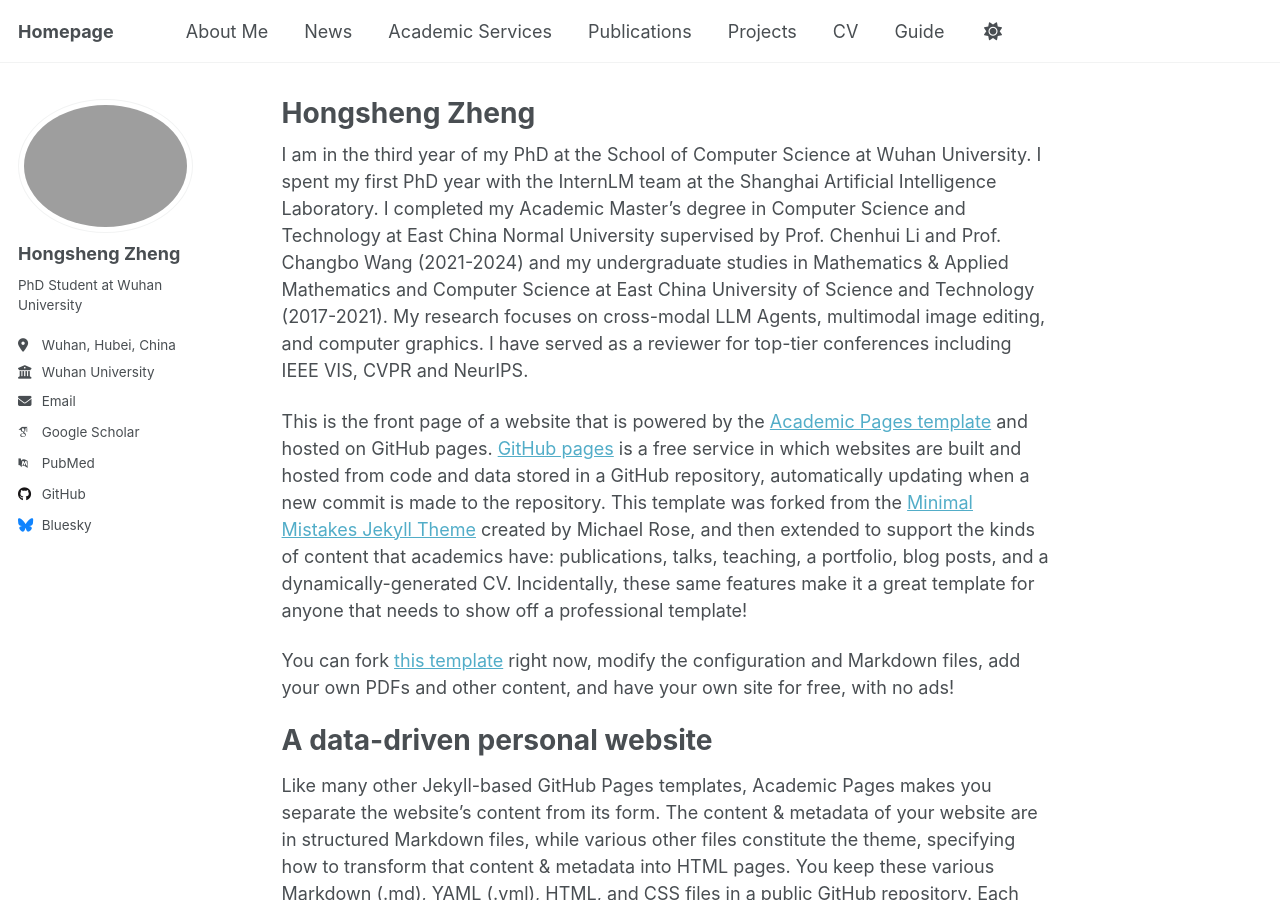
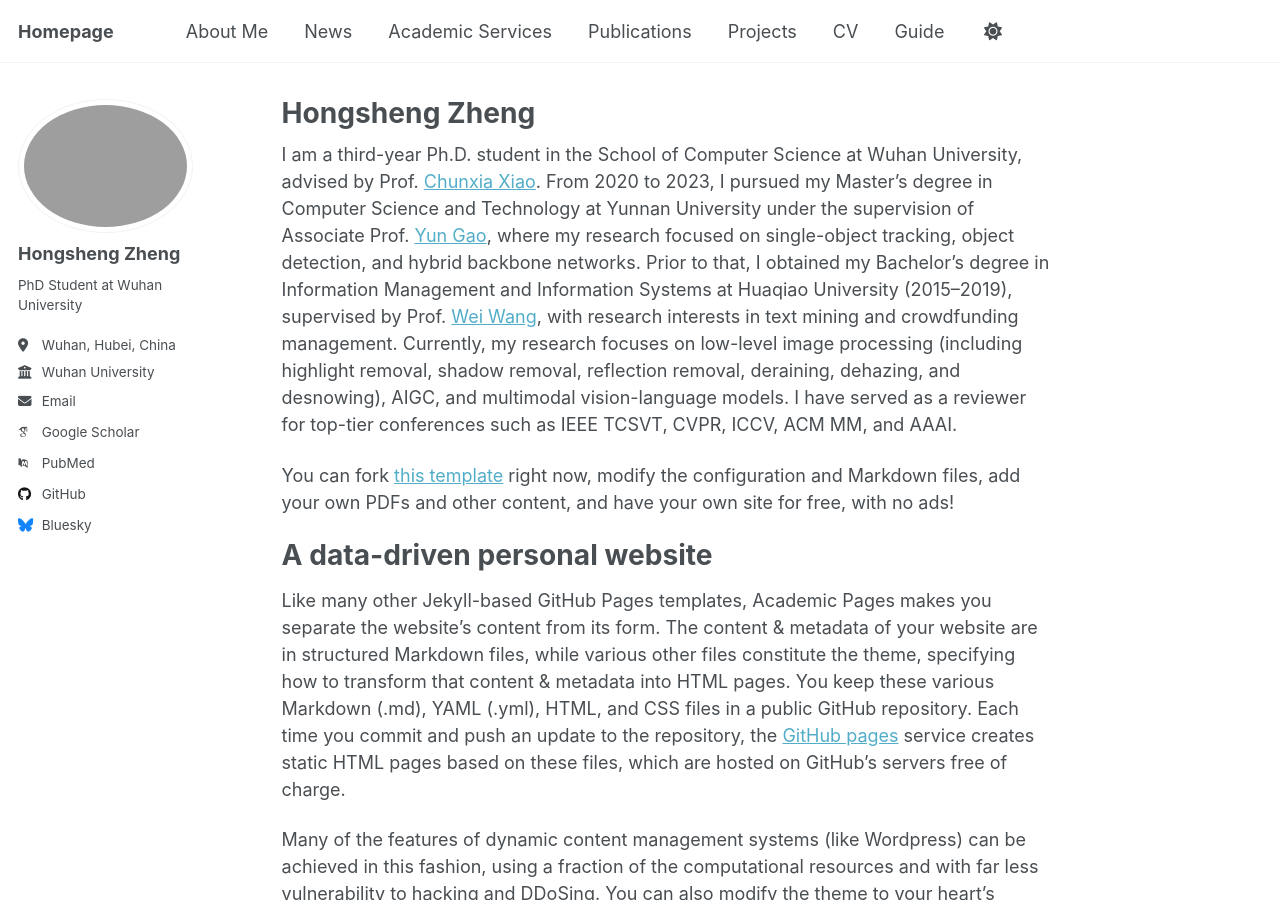
Before and after one commit to hongsheng-Z/hongsheng-Z.github.io, a Jekyll site: the page built from _pages/about.md, in a window 1280 px wide and 900 px high. Built offline with Jekyll 4.4.1, drawn with Linux system fonts in a browser that asks for light colours; some web fonts are replaced; a script that is not in the unit is left out.

Commit message:
Update about.md

```diff
--- a/_pages/about.md
+++ b/_pages/about.md
@@ -7,9 +7,8 @@ redirect_from:
   - /about.html
 ---
 
-I am in the third year of my PhD at the School of Computer Science at Wuhan University. I spent my first PhD year with the InternLM team at the Shanghai Artificial Intelligence Laboratory. I completed my Academic Master’s degree in Computer Science and Technology at East China Normal University supervised by Prof. Chenhui Li and Prof. Changbo Wang (2021-2024) and my undergraduate studies in Mathematics & Applied Mathematics and Computer Science at East China University of Science and Technology (2017-2021). My research focuses on cross-modal LLM Agents, multimodal image editing, and computer graphics. I have served as a reviewer for top-tier conferences including IEEE VIS, CVPR and NeurIPS.
+I am a third-year Ph.D. student in the School of Computer Science at Wuhan University, advised by Prof. [Chunxia Xiao](https://graphvision.whu.edu.cn/). From 2020 to 2023, I pursued my Master’s degree in Computer Science and Technology at Yunnan University under the supervision of Associate Prof. [Yun Gao](http://www.ise.ynu.edu.cn/teacher/807), where my research focused on single-object tracking, object detection, and hybrid backbone networks. Prior to that, I obtained my Bachelor’s degree in Information Management and Information Systems at Huaqiao University (2015–2019), supervised by Prof. [Wei Wang](https://faculty.hqu.edu.cn/ww), with research interests in text mining and crowdfunding management. Currently, my research focuses on low-level image processing (including highlight removal, shadow removal, reflection removal, deraining, dehazing, and desnowing), AIGC, and multimodal vision-language models. I have served as a reviewer for top-tier conferences such as IEEE TCSVT, CVPR, ICCV, ACM MM, and AAAI.
 
-This is the front page of a website that is powered by the [Academic Pages template](https://github.com/academicpages/academicpages.github.io) and hosted on GitHub pages. [GitHub pages](https://pages.github.com) is a free service in which websites are built and hosted from code and data stored in a GitHub repository, automatically updating when a new commit is made to the repository. This template was forked from the [Minimal Mistakes Jekyll Theme](https://mmistakes.github.io/minimal-mistakes/) created by Michael Rose, and then extended to support the kinds of content that academics have: publications, talks, teaching, a portfolio, blog posts, and a dynamically-generated CV. Incidentally, these same features make it a great template for anyone that needs to show off a professional template!
 
  You can fork [this template](https://github.com/academicpages/academicpages.github.io) right now, modify the configuration and Markdown files, add your own PDFs and other content, and have your own site for free, with no ads!
 
```
